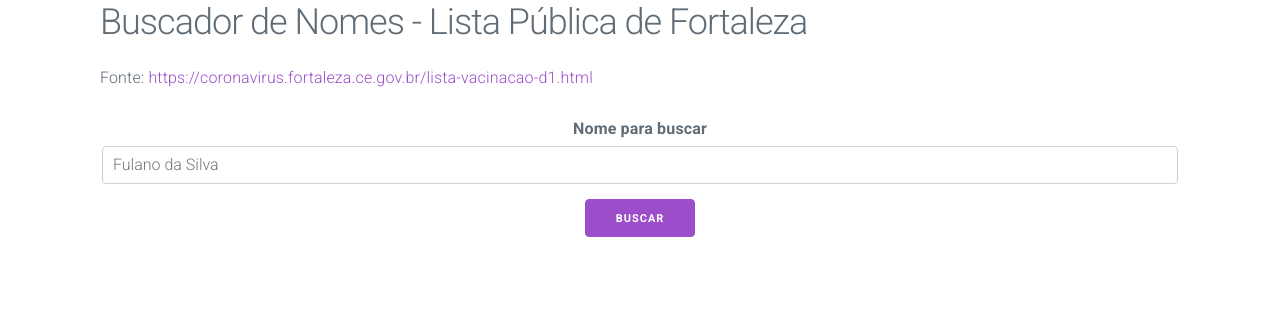
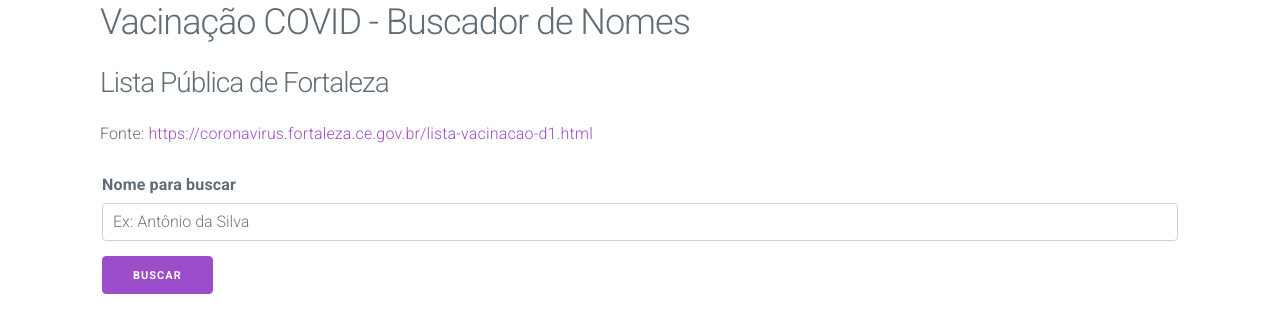
Before and after one commit to bernardopoliv/vacinacao, a Python web app: template src/vacinacao/templates/search.html in a window 1280 px wide. Shown: the top 333 px of the page. Run offline with Jinja, Linux system fonts and the light colour scheme; the template is opened without the code that fills it, so the values that code supplies are empty.

Commit message:
Minor template change

```diff
--- a/src/vacinacao/templates/search.html
+++ b/src/vacinacao/templates/search.html
@@ -15,7 +15,8 @@
   <div class="container">
     <div class="row">
       <div class="column column-100">
-        <h2>Buscador de Nomes - Lista Pública de Fortaleza</h2>
+        <h2>Vacinação COVID - Buscador de Nomes</h2>
+        <h3>Lista Pública de Fortaleza</h3>
         <p>Fonte: <a target="_blank"
             href="https://coronavirus.fortaleza.ce.gov.br/lista-vacinacao-d1.html">https://coronavirus.fortaleza.ce.gov.br/lista-vacinacao-d1.html</a>
         </p>
@@ -24,10 +25,10 @@
 
     <div class="row">
       <div class="column column-100">
-        <form style="text-align: center;" action="{{ BASE_URL }}search" method="post">
+        <form action="{{ BASE_URL }}search" method="post">
           <fieldset>
             <label for="name">Nome para buscar</label>
-            <input type="text" placeholder="Fulano da Silva" name="name" id="name">
+            <input type="text" placeholder="Ex: Antônio da Silva" name="name" id="name">
             <input class="button-primary" type="submit" value="Buscar">
           </fieldset>
         </form>
--- a/template.yml
+++ b/template.yml
@@ -13,7 +13,7 @@ Resources:
     Type: AWS::Serverless::Function
     Properties:
       PackageType: Image
-      ImageUri: 244978745220.dkr.ecr.us-east-1.amazonaws.com/vacinacao-app:0.7.1
+      ImageUri: 244978745220.dkr.ecr.us-east-1.amazonaws.com/vacinacao-app:0.7.2
       Events:
         GetSearch:
           Type: Api
```
Also changed, not shown: 1 other file.
